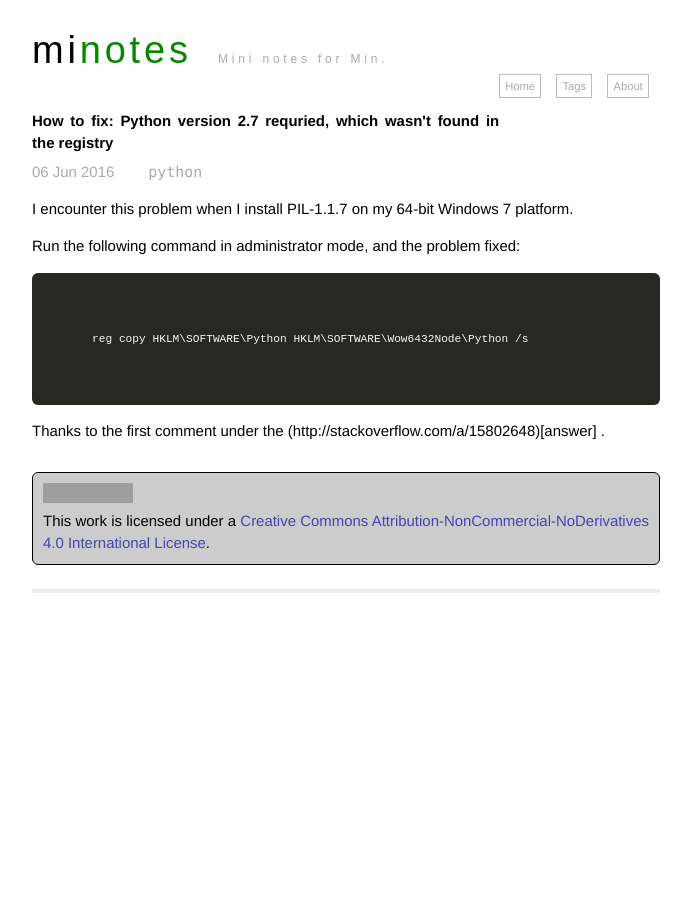
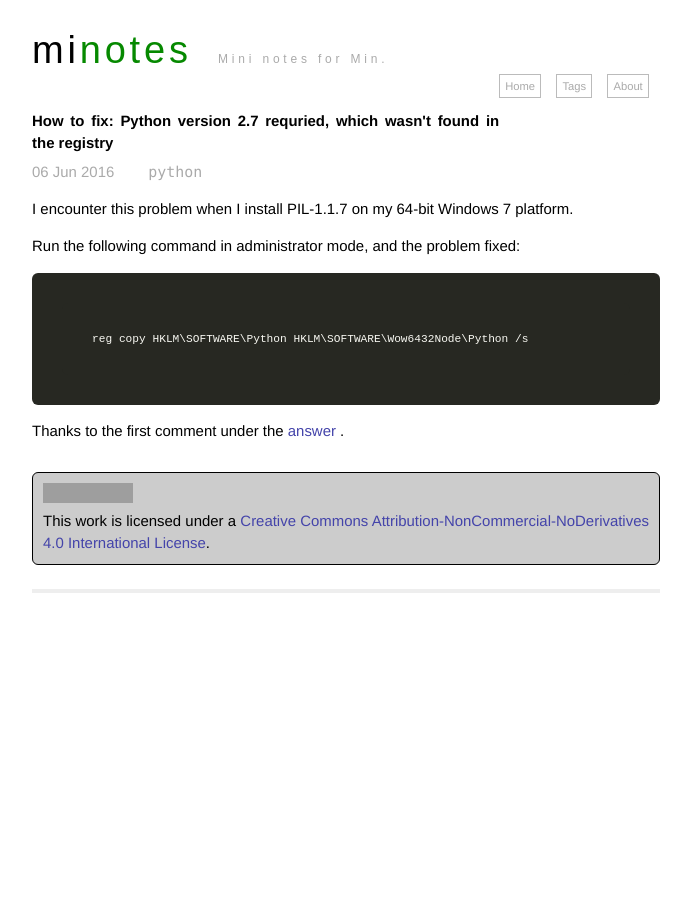
Before and after one commit to mindeng/mindeng.github.io, a Jekyll site: the page built from _posts/2016-06-06-fix-python-not-found.markdown, in a window 1280 px wide. Shown: the whole page, without its empty margins (294-985 px from the left). Built offline with Jekyll 4.4.1, drawn with Linux system fonts in a browser that asks for light colours; some of the changed lines change nothing that is shown; grey boxes are pictures that could not be loaded.

Commit message:
Update 2016-06-06-fix-python-not-found.markdown

````diff
--- a/_posts/2016-06-06-fix-python-not-found.markdown
+++ b/_posts/2016-06-06-fix-python-not-found.markdown
@@ -13,4 +13,4 @@ Run the following command in administrator mode, and the problem fixed:
 reg copy HKLM\SOFTWARE\Python HKLM\SOFTWARE\Wow6432Node\Python /s
 ```
 
-Thanks to the first comment under the (http://stackoverflow.com/a/15802648)[answer] .
+Thanks to the first comment under the [answer](http://stackoverflow.com/a/15802648) .
````
